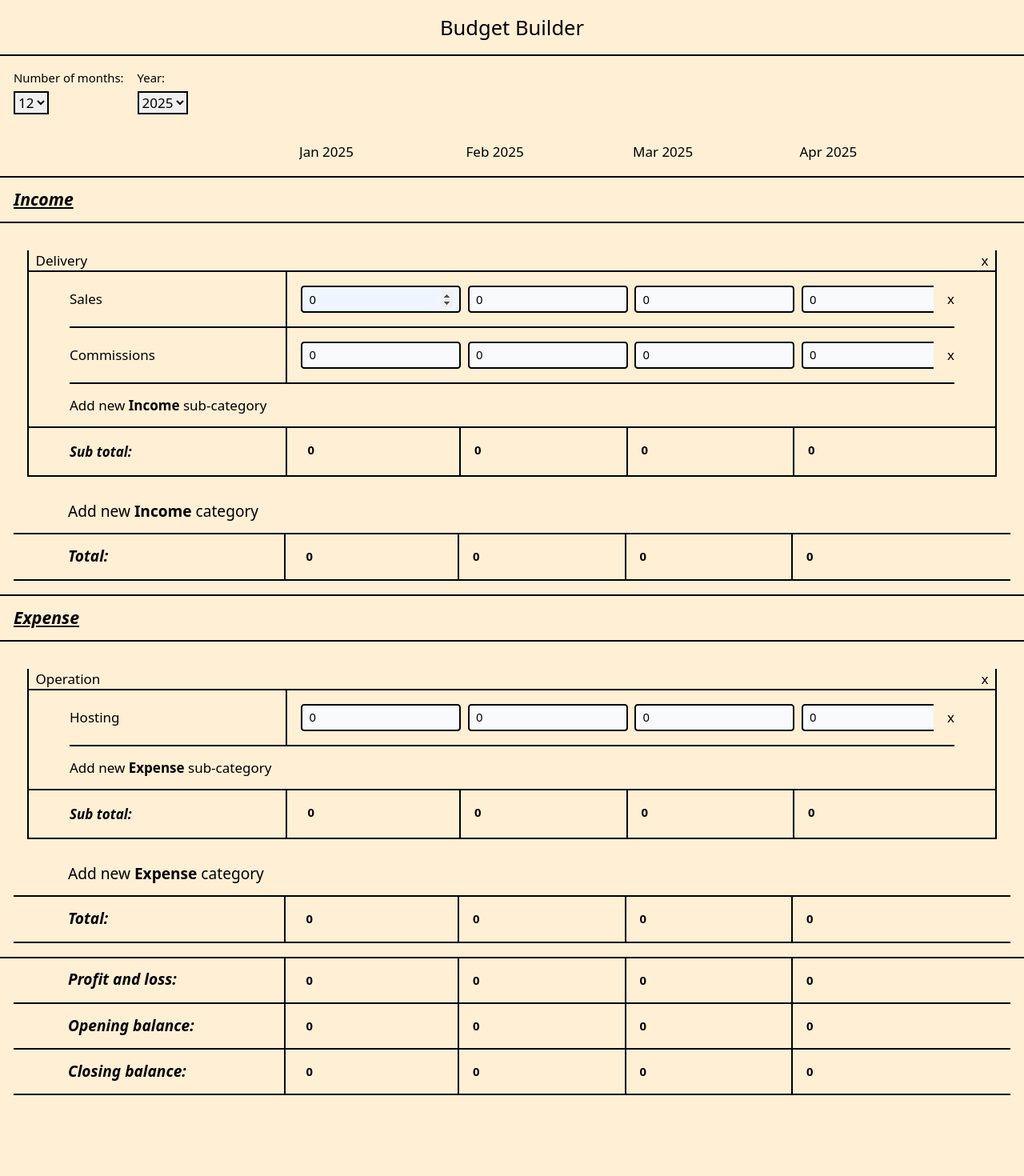
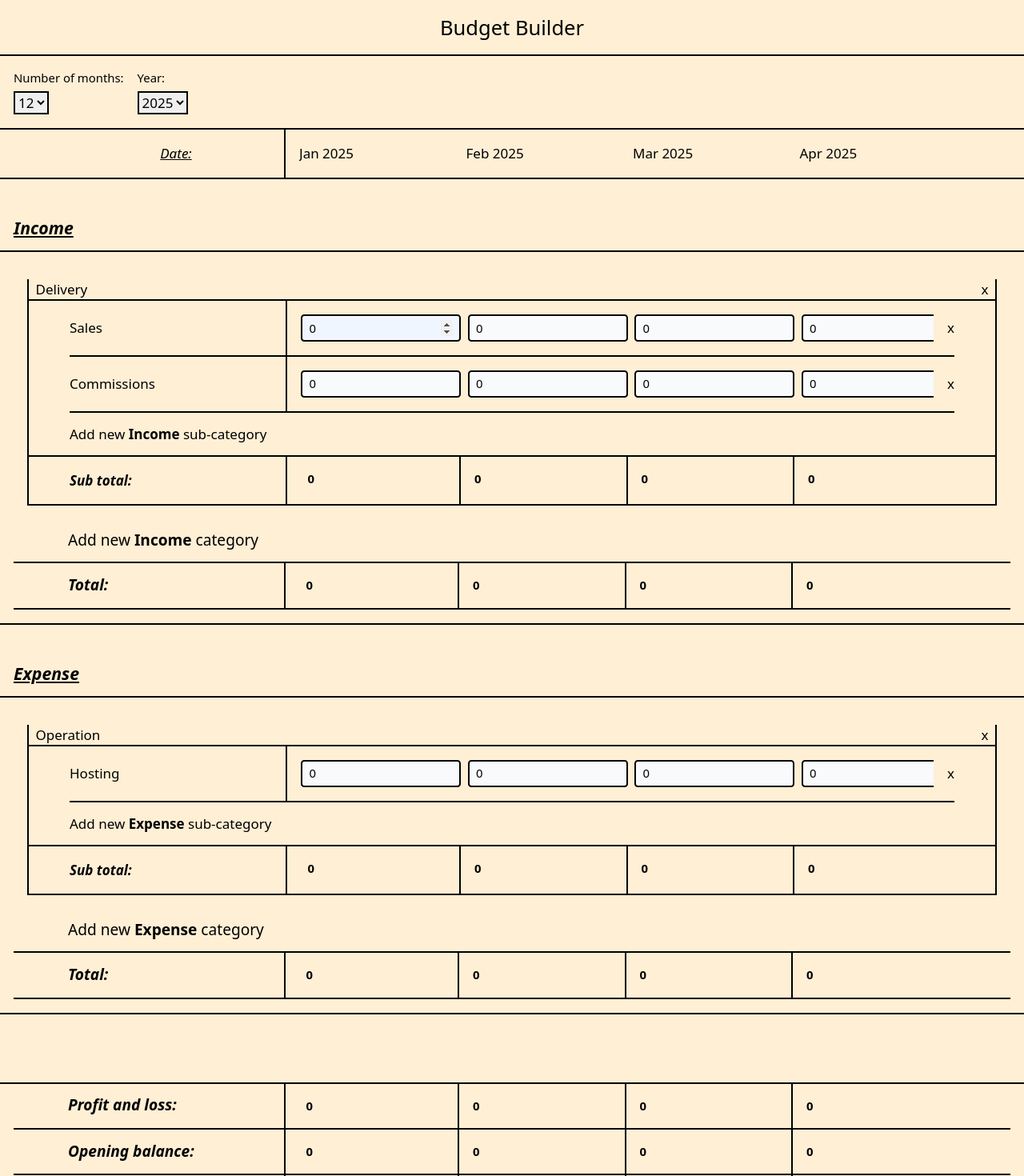
Before and after one commit to loitph/avnon-assessment, an Angular app: page /budget-builder in a window 1280 px wide. Shown: the top 1470 px of the page at 80% size. Before the commit the page ends 1369 px from the top, so only its background shows below. Built offline with nearby package versions, Linux system fonts and the light colour scheme.

Commit message:
Update planning component layout and improve border styling

```diff
--- a/src/app/pages/budget-builder/components/planning/planning.html
+++ b/src/app/pages/budget-builder/components/planning/planning.html
@@ -1,6 +1,8 @@
 <div class="flex flex-col">
-  <div class="flex gap-4 h-auto border-b-2 border-solid border-black px-20">
-    <div class="min-w-64"></div>
+  <div class="flex gap-4 h-auto border-y-2 border-solid border-black px-20">
+    <div class="min-w-64 border-r-2 border-solid border-black flex justify-center items-center italic underline">
+      Date:
+    </div>
 
     <div
       #syncBox
@@ -15,7 +17,7 @@
     </div>
   </div>
 
-  <p class="text-xl italic px-4 font-bold underline h-[55px] max-h-[55px] flex items-center">Income</p>
+  <p class="text-xl italic px-4 font-bold underline h-[55px] max-h-[55px] flex items-center mt-8">Income</p>
 
   <div class="p-4 flex flex-col border-y-2 border-solid border-black">
     @for (parent of incomeCategories() || []; track parent.id) {
@@ -116,7 +118,7 @@
   </div>
 
 
-  <p class="text-xl italic px-4 font-bold underline h-[55px] max-h-[55px] flex items-center">Expense</p>
+  <p class="text-xl italic px-4 font-bold underline h-[55px] max-h-[55px] flex items-center mt-8">Expense</p>
   <div class="p-4 flex flex-col border-y-2 border-solid border-black">
     @for (parent of expensesCategories() || []; track parent.id) {
       <div class="p-4 flex flex-col">
@@ -216,7 +218,7 @@
   </div>
 
 
-  <div class="px-4 flex flex-col">
+  <div class="px-4 flex flex-col w-full border-t-2 border-solid border-black mt-20">
     <div
       class="flex px-16 gap-4 border-b-2 border-solid border-black"
     >
--- a/src/app/pages/budget-builder/components/planning/planning.ts
+++ b/src/app/pages/budget-builder/components/planning/planning.ts
@@ -129,6 +129,7 @@ export class Planning implements AfterViewInit, OnDestroy {
         tap(({ categoryId, parentId, month, value }) => {
           this.budgetService.updateCell(categoryId, parentId, month, value);
         }),
+        takeUntil(this.destroy$)
       )
       .subscribe();
 
```
